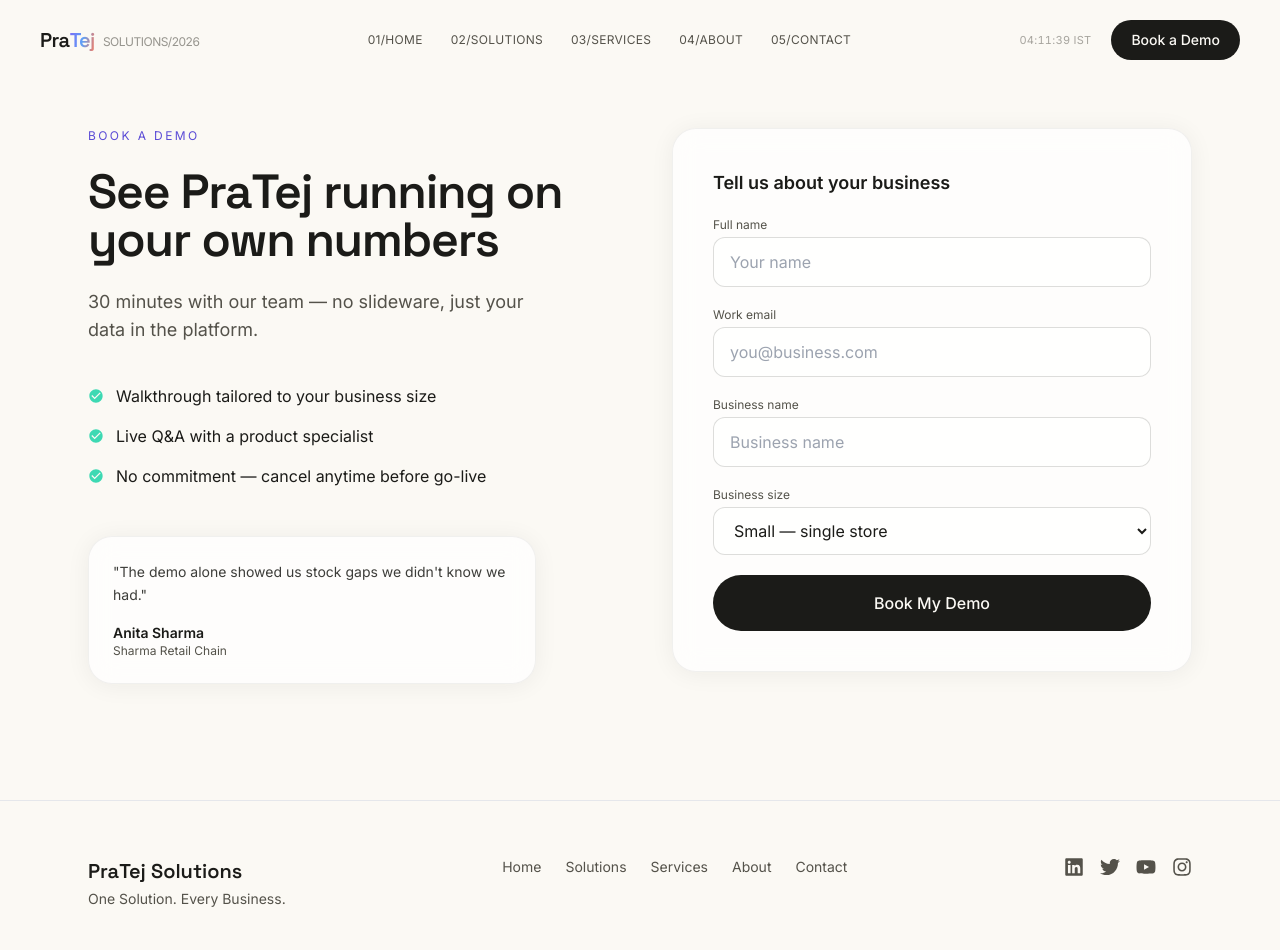
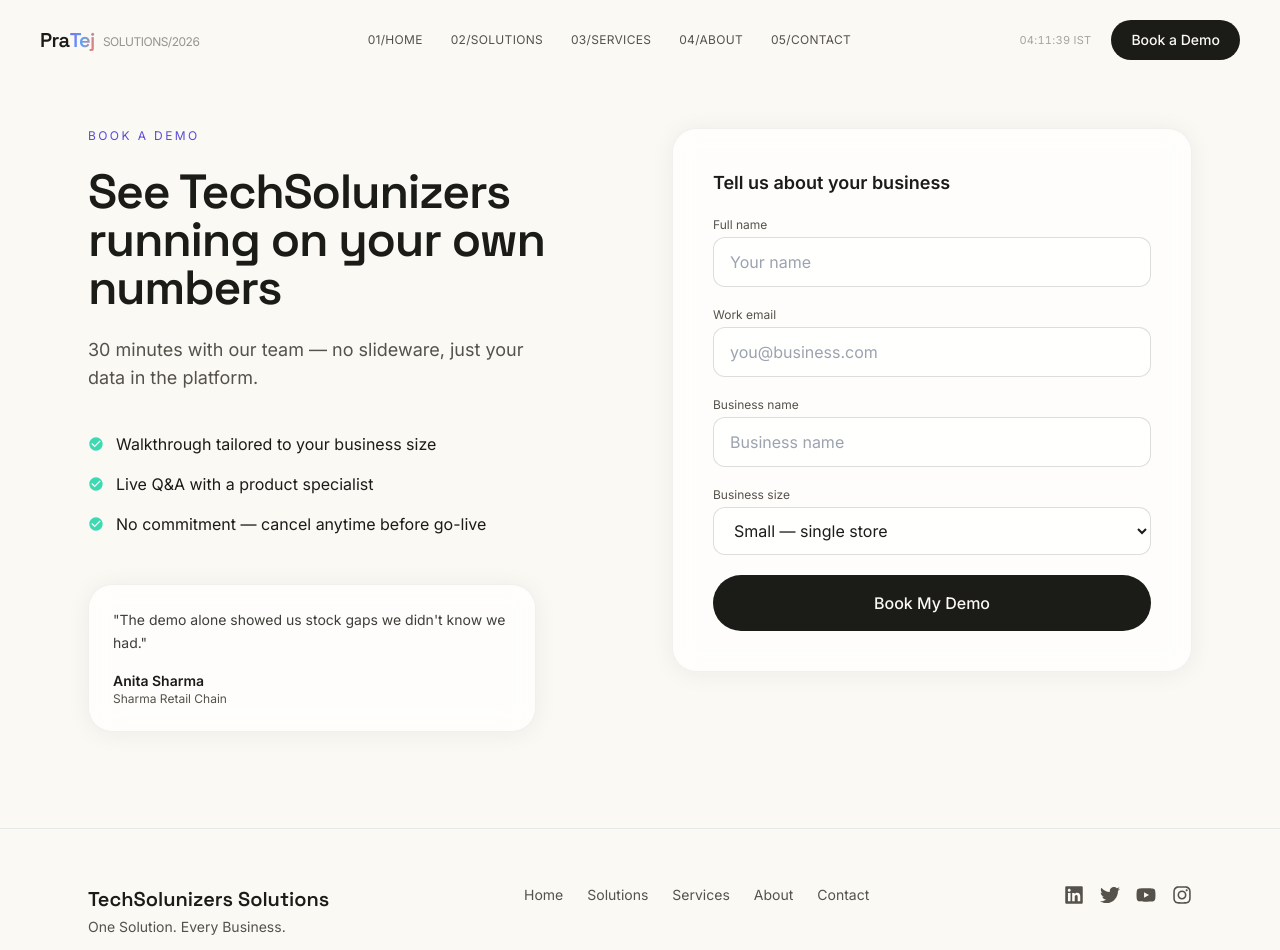
Before and after one commit to techsolunizers/techsolunizers, a React (Vite) app: page /demo in a window 1280 px wide. Shown: the top 950 px of the page. Built offline with nearby package versions, Linux system fonts and the light colour scheme.

Commit message:
updated code

```diff
--- a/src/data/content.js
+++ b/src/data/content.js
@@ -1,8 +1,8 @@
-// All copy, testimonials, stats and chart data for the PraTej Solutions site.
+// All copy, testimonials, stats and chart data for the techsolunizers Solutions site.
 // Kept in one place so non-technical editors can update text without touching components.
 
 export const nav = {
-  logo: "PraTej",
+  logo: "TechSolunizers",
   logoSuffix: "Solutions",
   links: [
     { label: "Home", href: "/", n: "01" },
@@ -18,7 +18,7 @@ export const nav = {
 export const hero = {
   headline: "One Solution. Every Business. Unlimited Growth.",
   subheadline:
-    "From your neighborhood grocery store to the biggest malls — PraTej Solutions powers businesses of every size with one unified platform.",
+    "From your neighborhood grocery store to the biggest malls — TechSolunizers Solutions powers businesses of every size with one unified platform.",
   primaryCta: "Start Your Free Trial",
   secondaryCta: "See How It Works",
   trust: "Trusted by 500+ Businesses Across India",
@@ -27,7 +27,7 @@ export const hero = {
 export const spectrum = {
   heading: "Built for Every Business, Big or Small",
   description:
-    "One platform, three scales of ambition. Whichever segment you run today, PraTej grows with you into the next.",
+    "One platform, three scales of ambition. Whichever segment you run today, TechSolunizers grows with you into the next.",
   segments: [
     {
       tier: "Small",
@@ -127,7 +127,7 @@ export const testimonials = {
       name: "Anita Sharma",
       business: "Sharma Retail Chain, Ahmedabad",
       quote:
-        "Running twelve stores felt like twelve different businesses until PraTej synced our inventory and loyalty program across every branch.",
+        "Running twelve stores felt like twelve different businesses until TechSolunizers synced our inventory and loyalty program across every branch.",
       rating: 5,
       segment: "Medium",
     },
@@ -143,7 +143,7 @@ export const testimonials = {
 };
 
 export const stats = {
-  heading: "PraTej Solutions by the Numbers",
+  heading: "TechSolunizers Solutions by the Numbers",
   items: [
     { value: 500, suffix: "+", label: "Businesses Trust Us" },
     { value: 40, suffix: "%", label: "Average Efficiency Gain" },
@@ -157,13 +157,13 @@ export const finalCta = {
   subheading: "Join 500+ businesses that have already made the switch",
   cta: "Get Started Today",
   contact: {
-    email: "hello@pratejsolutions.com",
+    email: "hello@techsolunizerssolutions.com",
     phone: "+91 98765 43210",
   },
 };
 
 export const footer = {
-  name: "PraTej Solutions",
+  name: "TechSolunizers Solutions",
   tagline: "One Solution. Every Business.",
   links: [
     { label: "Home", href: "/" },
@@ -173,7 +173,7 @@ export const footer = {
     { label: "Contact", href: "/contact" },
   ],
   socials: ["LinkedIn", "Twitter", "YouTube", "Instagram"],
-  copyright: "© 2026 PraTej Solutions. All rights reserved.",
+  copyright: "© 2026 TechSolunizers Solutions. All rights reserved.",
 };
 
 // ---------------------------------------------------------------------
@@ -184,7 +184,7 @@ export const about = {
   eyebrow: "Since 2019",
   heading: "We build the operating system every Indian business deserves.",
   intro:
-    "PraTej Solutions started with a simple frustration: the software that runs a 200-store mall chain shouldn't be the only option — and the corner kirana shouldn't be left with a paper ledger. So we built one platform that flexes to fit both.",
+    "TechSolunizers Solutions started with a simple frustration: the software that runs a 200-store mall chain shouldn't be the only option — and the corner kirana shouldn't be left with a paper ledger. So we built one platform that flexes to fit both.",
   location: "PUNE, INDIA — 18.52°N 73.85°E",
   philosophy: [
     { title: "Built for the counter, not the boardroom", body: "Every feature ships tested at a real till first." },
@@ -226,7 +226,7 @@ export const solutionsPage = {
     eyebrow: "Our Solution",
     heading: "One account. Every stage of growth.",
     body:
-      "PraTej scales the same account from a single till to a hundred branches — no migration, no re-training, no lost history.",
+      "TechSolunizers scales the same account from a single till to a hundred branches — no migration, no re-training, no lost history.",
     points: [
       "Real-time inventory sync across every branch, live",
       "Role-based staff access that grows with your team",
@@ -284,7 +284,7 @@ export const servicesPage = {
 
 export const demoPage = {
   eyebrow: "Book a Demo",
-  heading: "See PraTej running on your own numbers",
+  heading: "See TechSolunizers running on your own numbers",
   subheading: "30 minutes with our team — no slideware, just your data in the platform.",
   bullets: [
     "Walkthrough tailored to your business size",
@@ -300,9 +300,9 @@ export const demoPage = {
 
 export const contactPage = {
   heading: "Contact",
-  intro: "Talk to PraTej Solutions about billing, inventory, analytics, or a custom rollout for your business.",
+  intro: "Talk to TechSolunizers Solutions about billing, inventory, analytics, or a custom rollout for your business.",
   address: "Baner Road, Pune, Maharashtra, India",
-  email: "hello@pratejsolutions.com",
+  email: "hello@techsolunizerssolutions.com",
   phone: "+91 98765 43210",
   socials: ["LinkedIn", "Twitter", "Instagram"],
 };
```
